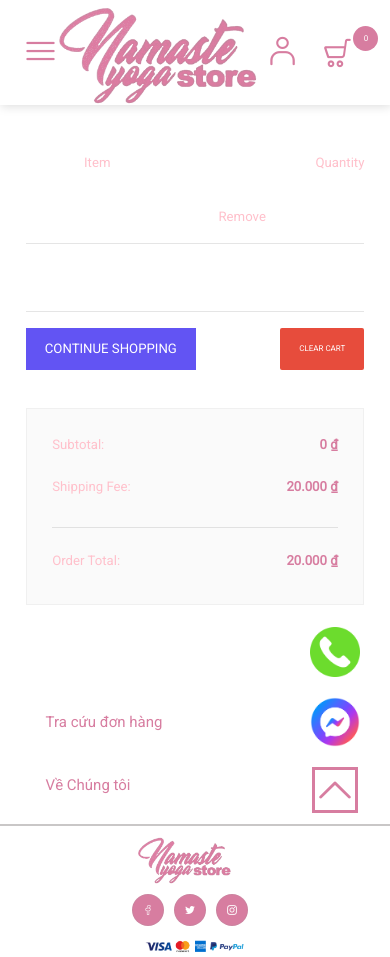
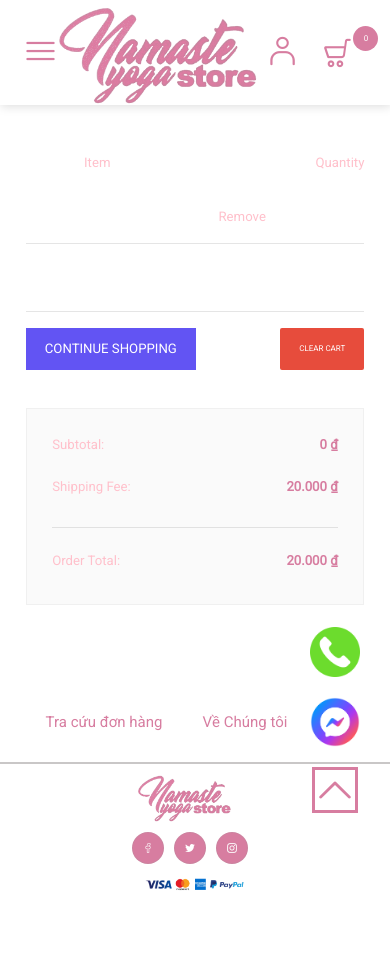
Before and after one commit to dannyngvn/quangtung, a React (Create React App) app: page /Cart in a window 390 px wide. After the commit the page ends 895 px from the top, so only its background shows below. Built offline with nearby package versions, Linux system fonts and the light colour scheme.

Commit message:
edit ft responsive

```diff
--- a/src/components/Footer/Footer.css
+++ b/src/components/Footer/Footer.css
@@ -58,8 +58,7 @@
 @media screen and (max-width: 768px) {
   /* responsive Menu */
   .footer-tren {
-    flex-direction: column;
-    align-items: flex-start;
+    display: none;
   }
 
   .footer-duoi {
```
